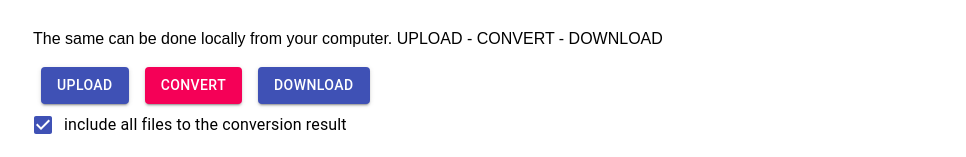
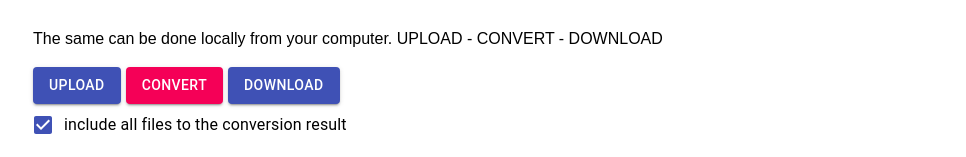
Before and after one commit to artyomchudakov/zip-markdown-to-html, a React (Create React App) app: page / in a window 1280 px wide. Shown: the part 472-629 px from the top of the page, without its empty margins (151-1117 px from the left). Built offline with nearby package versions, Linux system fonts and the light colour scheme; the HTML template or start-up script is replaced by a standard one.

Commit message:
fix -  btn-container display: flex

```diff
--- a/src/components/ZipMarkdownToHtml/style.js
+++ b/src/components/ZipMarkdownToHtml/style.js
@@ -8,9 +8,9 @@ export const useStyles = makeStyles((theme) => ({
   },
 
   btnContainer: {
-    '& > *': {
-      margin: theme.spacing(0, 1),
-    },
+    display: 'flex',
+    flexWrap: 'wrap',
+    gap: 5,
   },
 
   paper: {
```
